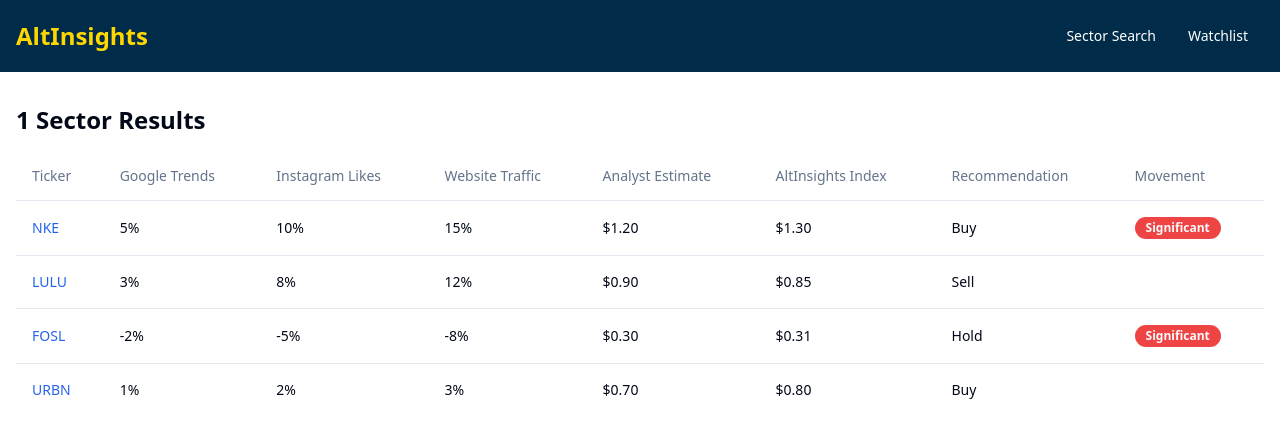
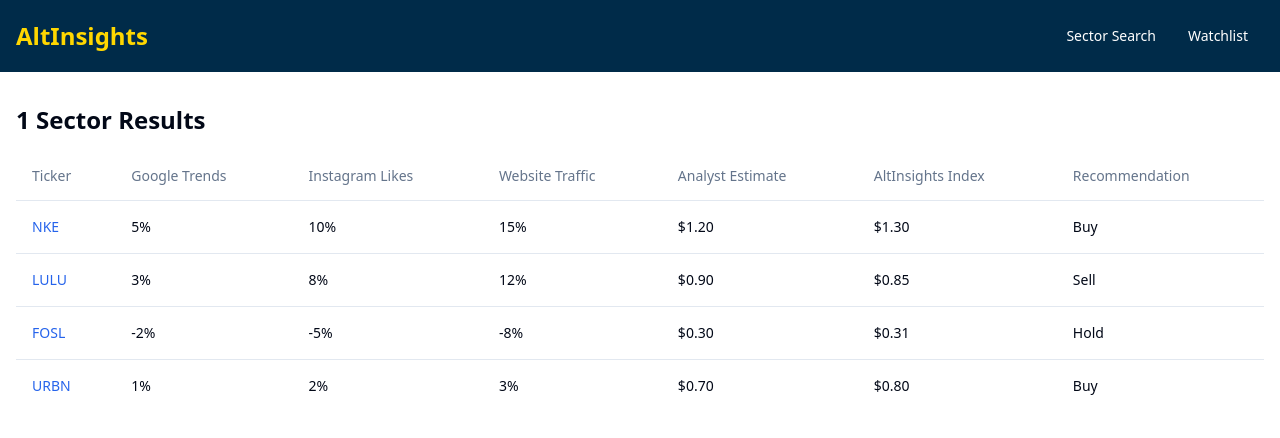
Before and after one commit to rajatnarang94/sector-scout-watchlist, a React (Vite) app: page /sector/1 in a window 1280 px wide. Shown: the top 438 px of the page. Built offline with nearby package versions, Linux system fonts and the light colour scheme.

Commit message:
Remove Movement Column
Eliminate the "Movement" column from the SectorResults and Watchlist components to streamline the data presentation.
[skip gpt_engineer]

```diff
--- a/src/components/SectorResults.jsx
+++ b/src/components/SectorResults.jsx
@@ -1,17 +1,16 @@
 import { useParams, useLocation, Link } from "react-router-dom";
 import { useQuery } from "@tanstack/react-query";
 import { Table, TableHeader, TableBody, TableRow, TableHead, TableCell } from "@/components/ui/table";
-import { Badge } from "@/components/ui/badge";
 
 const fetchSectorData = async (sector) => {
   // This is a mock API call. Replace with actual API endpoint.
   return new Promise((resolve) => {
     setTimeout(() => {
       resolve([
-        { ticker: "NKE", googleTrends: 5, instagramLikes: 10, websiteTraffic: 15, analystEstimate: 1.2, altInsightsIndex: 1.3, recommendation: "Buy", significantMovement: true },
-        { ticker: "LULU", googleTrends: 3, instagramLikes: 8, websiteTraffic: 12, analystEstimate: 0.9, altInsightsIndex: 0.85, recommendation: "Sell", significantMovement: false },
-        { ticker: "FOSL", googleTrends: -2, instagramLikes: -5, websiteTraffic: -8, analystEstimate: 0.3, altInsightsIndex: 0.31, recommendation: "Hold", significantMovement: true },
-        { ticker: "URBN", googleTrends: 1, instagramLikes: 2, websiteTraffic: 3, analystEstimate: 0.7, altInsightsIndex: 0.8, recommendation: "Buy", significantMovement: false },
+        { ticker: "NKE", googleTrends: 5, instagramLikes: 10, websiteTraffic: 15, analystEstimate: 1.2, altInsightsIndex: 1.3, recommendation: "Buy" },
+        { ticker: "LULU", googleTrends: 3, instagramLikes: 8, websiteTraffic: 12, analystEstimate: 0.9, altInsightsIndex: 0.85, recommendation: "Sell" },
+        { ticker: "FOSL", googleTrends: -2, instagramLikes: -5, websiteTraffic: -8, analystEstimate: 0.3, altInsightsIndex: 0.31, recommendation: "Hold" },
+        { ticker: "URBN", googleTrends: 1, instagramLikes: 2, websiteTraffic: 3, analystEstimate: 0.7, altInsightsIndex: 0.8, recommendation: "Buy" },
       ]);
     }, 1000);
   });
@@ -42,7 +41,6 @@ const SectorResults = () => {
             <TableHead>Analyst Estimate</TableHead>
             <TableHead>AltInsights Index</TableHead>
             <TableHead>Recommendation</TableHead>
-            <TableHead>Movement</TableHead>
           </TableRow>
         </TableHeader>
         <TableBody>
@@ -63,11 +61,6 @@ const SectorResults = () => {
               <TableCell>${company.analystEstimate.toFixed(2)}</TableCell>
               <TableCell>${company.altInsightsIndex.toFixed(2)}</TableCell>
               <TableCell>{company.recommendation}</TableCell>
-              <TableCell>
-                {company.significantMovement && (
-                  <Badge variant="destructive">Significant</Badge>
-                )}
-              </TableCell>
             </TableRow>
           ))}
         </TableBody>
```
